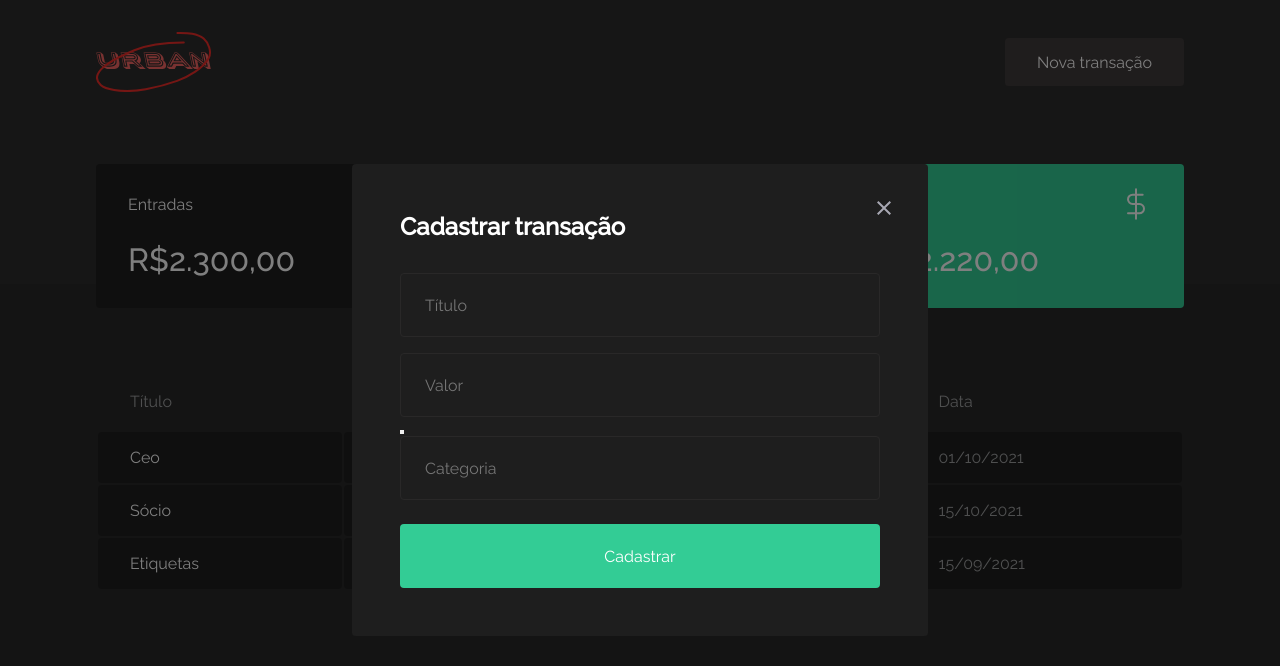
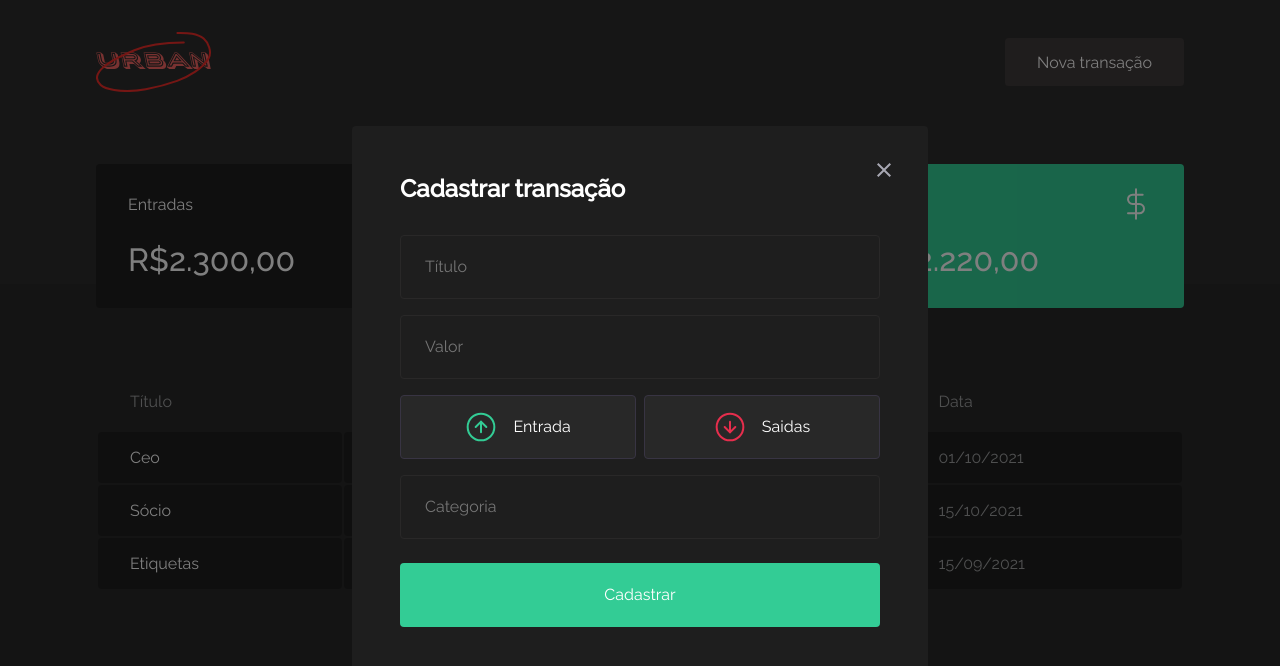
Before and after one commit to nataliaaraujo0/dt-urban, a React (Create React App) app in the folder dturban/: page / in a window 1280 px wide. Both pictures are taken after a click on the button "Nova transação". Shown: the top 666 px of the page. Built offline with nearby package versions, Linux system fonts and the light colour scheme; no server answers; what miragejs would draw is missing.

Commit message:
chore: importando pacote polished. BREAKING CHANGE: estilos do modal finalizados

```diff
--- a/dturban/package.json
+++ b/dturban/package.json
@@ -5,6 +5,7 @@
   "dependencies": {
     "axios": "^0.22.0",
     "miragejs": "^0.1.42",
+    "polished": "^4.1.3",
     "react": "^17.0.2",
     "react-dom": "^17.0.2",
     "react-modal": "^3.14.3",
--- a/dturban/src/components/NewTransactionModal/index.tsx
+++ b/dturban/src/components/NewTransactionModal/index.tsx
@@ -1,6 +1,8 @@
 import Modal from 'react-modal';
 import { Container, TransactionTypeContainer } from './styles';
 import closeImg from '../../assets/close.svg';
+import EntradaImg from '../../assets/entradas.svg';
+import SaidaImg from '../../assets/saidas.svg';
 interface NewTransactionModalProps {
     isOpen: boolean;
     onRequestClose: () => void;
@@ -32,9 +34,22 @@ export function NewTransactionModal({ isOpen, onRequestClose }: NewTransactionMo
                 />
 
                 <TransactionTypeContainer>
-                    <button>
+                    <button
+                    type="button"
+                    >
+                        <img src={EntradaImg} alt="entrada"
+                        />
+                        <span>Entrada</span>
+                    </button>
 
+                    <button
+                    type="button"
+                    >
+                        <img src={SaidaImg} alt="saida"
+                        />
+                        <span>Saidas</span>
                     </button>
+
                 </TransactionTypeContainer>
 
                 <input
--- a/dturban/src/components/NewTransactionModal/styles.ts
+++ b/dturban/src/components/NewTransactionModal/styles.ts
@@ -1,4 +1,5 @@
 import styled from "styled-components";
+import { darken } from "polished";
 
 export const Container = styled.form`
   h2 {
@@ -44,5 +45,32 @@ export const Container = styled.form`
 `;
 
 export const TransactionTypeContainer = styled.div`
+  margin: 1rem 0;
+  display: grid;
+  grid-template-columns: 1fr 1fr;
+  gap: 0.5rem;
 
+  button {
+    height: 4rem;
+    border: 1px solid #383443;
+    border-radius: 0.25rem;
+    background: #282828;
+
+    display: flex;
+    justify-content: center;
+    align-items: center;
+
+    transition: border-color 0.4s;
+
+    &:hover {
+      border-color: ${darken(0.1, "#383443")};
+    }
+  }
+
+  span {
+    display: inline-block;
+    margin-left: 1rem;
+    font-size: 1rem;
+    color: var(--text-title);
+  }
 `;
```
Also changed, not shown: 1 other file (tests, documents, lock files or other folders).
